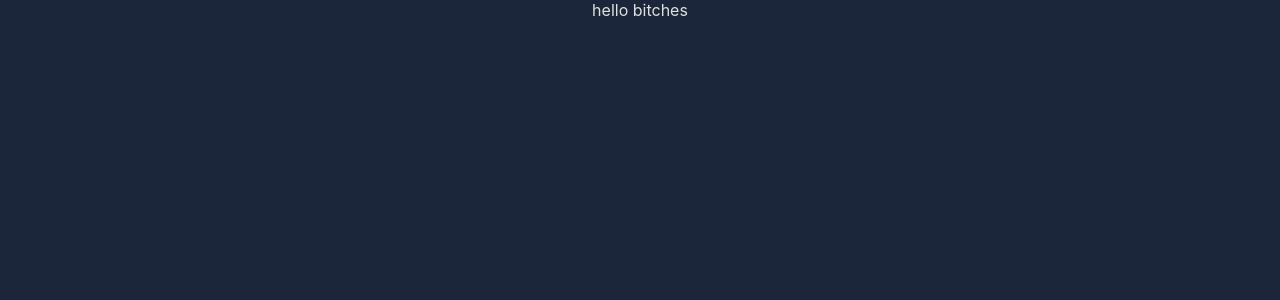
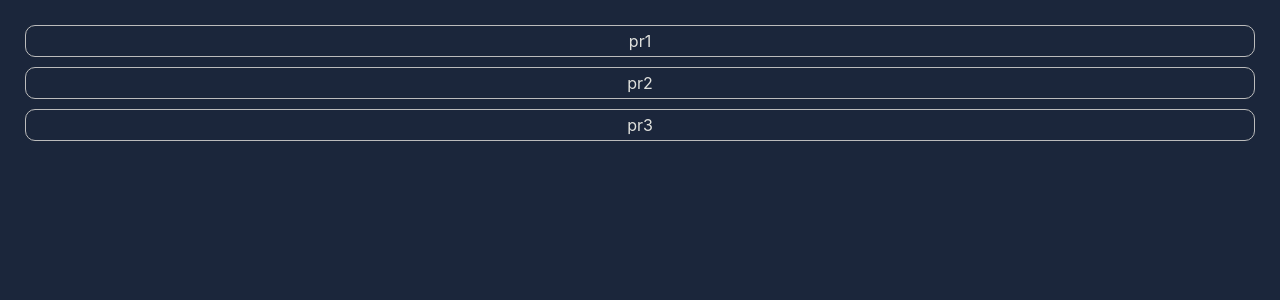
Before and after one commit to hubreviewapp/hubreview, a React (Create React App) app: page / in a window 1280 px wide. Shown: the top 300 px of the page. Built offline with nearby package versions, Linux system fonts and the light colour scheme.

Commit message:
feat:ListPR

```diff
--- a/src/pages/List_PR.tsx
+++ b/src/pages/List_PR.tsx
@@ -4,8 +4,8 @@ import { makeStyles } from '@mui/styles';
 
 
 const useStyles = makeStyles(() => ({
-    container: {
-        position:"fixed",
+    root: {
+        position:"absolute",
         padding:"0",
         margin:"0",
         top:"0",
@@ -16,13 +16,40 @@ const useStyles = makeStyles(() => ({
 
     },
 
+    container :{
+        padding :"20px",
+        display: "flex",
+        flexDirection: "column"
+    },
+    PR_box:{
+        borderStyle: "solid",
+        borderColor:"#BCBCBC",
+        borderRadius:"10px",
+        borderWidth:"0.5px",
+        margin:"5px",
+        padding:"5px",
+
+    }
+
 }));
 
 const List_PR = () =>{
     const classes = useStyles();
+    const prs = ["pr1", "pr2", "pr3"];
     return(
-        <div className={classes.container}>
-hello bitches
+        <div className={classes.root}>
+            <div className={classes.container}>
+                {
+                    prs.map(itm =>
+                        <div className={classes.PR_box}>
+                            {itm}
+                        </div>
+                    )
+                }
+
+
+
+            </div>
 
         </div>
 
```
